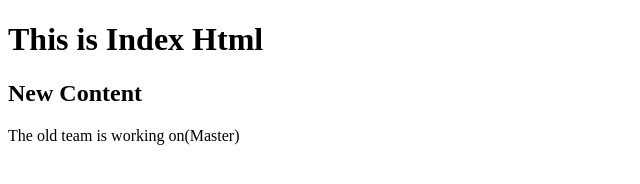
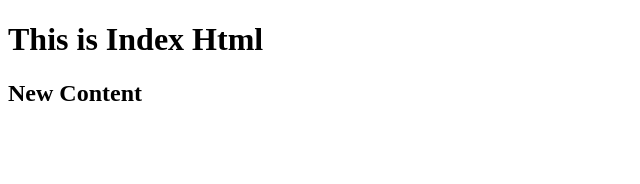
Before and after one commit to minalpatil572000/App, a plain HTML site: page index.html in a window 1280 px wide. Shown: the whole page, without its empty margins (0-640 px from the left). Drawn offline with Linux system fonts and the light colour scheme.

Commit message:
new data

```diff
--- a/index.html
+++ b/index.html
@@ -9,6 +9,6 @@
 <body>
     <h1>This is Index Html</h1>
     <h2>New Content</h2>
-    <p>The old team is working on(Master)</p>
+
 </body>
 </html>
```
